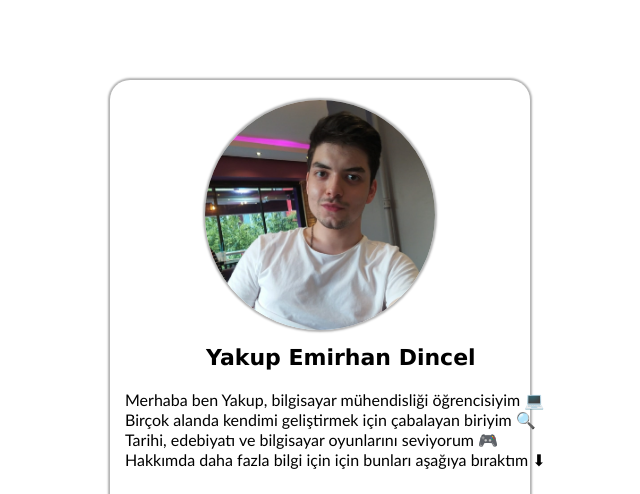
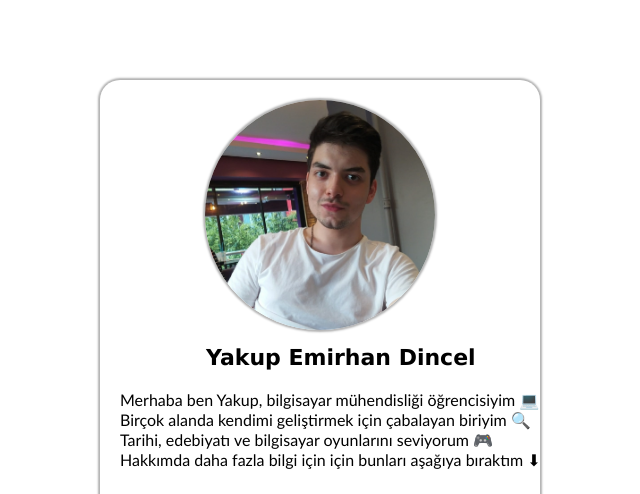
Before and after one commit to yedincel/yedincel.github.io, a plain HTML site: page Contact.html in a window 1280 px wide. Shown: the top 494 px of the page, without its empty margins (320-960 px from the left). Drawn offline with Linux system fonts and the light colour scheme.

Commit message:
Uptade Contact.html

```diff
--- a/Contact.css
+++ b/Contact.css
@@ -10,14 +10,14 @@ margin-top: 80px;
 border-radius: 20px;
 border-color: black;
 background-color: white;
-width: 420px;
+width: 440px;
 height: 490px;
 box-shadow: 0 0 2px 2px rgba(0, 0, 0, 0.30);
 }
 #foto
 {
 margin: auto;
-margin-left:95px;
+margin-left:105px;
 top: 100px;
 position: absolute;
 height: 230px;
@@ -31,7 +31,7 @@ color: black;
 font-size: 22px;
 font-family: 'Lucida Sans Regular';
 margin: auto;
-margin-left: 96px;
+margin-left: 106px;
 top: 345px;
 position: absolute;
 }
@@ -39,7 +39,7 @@ position: absolute;
 {
 list-style: none;
 margin: auto;
-margin-left:15px;
+margin-left:20px;
 top: 390px;
 position: absolute;
 color: black;
@@ -49,7 +49,7 @@ font-family: Calibri;
 .logo
 {
 margin: auto;
-margin-left: 155px;
+margin-left: 165px;
 top: 500px;
 position: absolute;
 }
```
